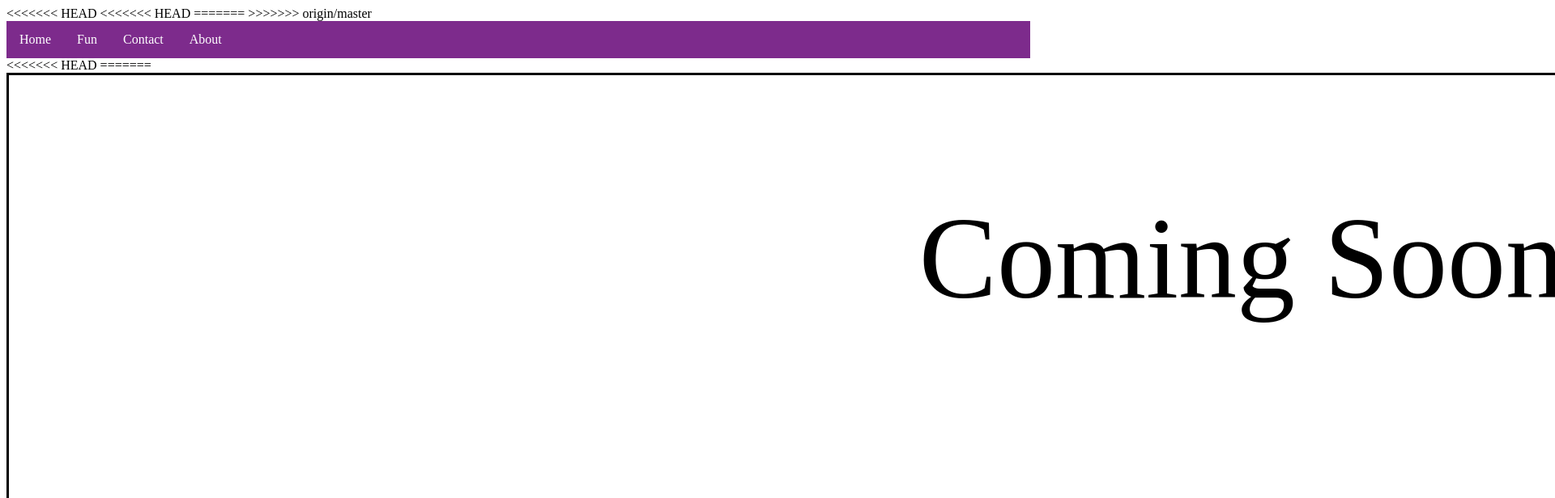
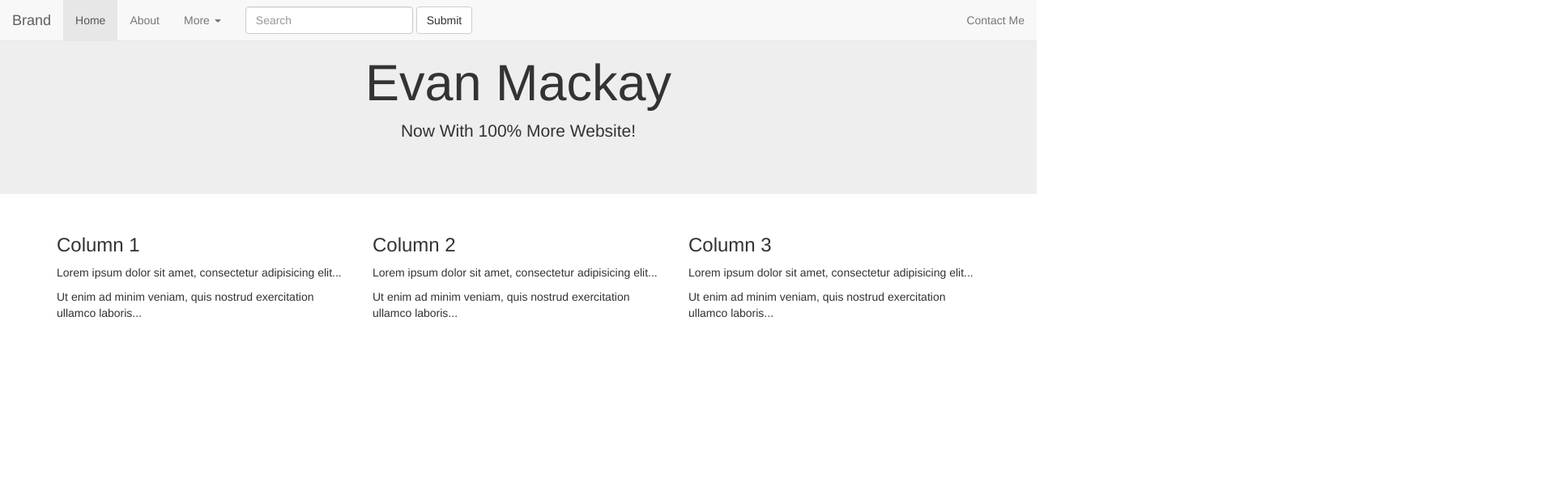
Before and after one commit to marcolussetti/evantm.github.io, a plain HTML site: page index.html in a window 1280 px wide. Shown: the top 616 px of the page at 81% size, 1920 px wide, since content can reach past the window. Drawn offline with nearby package versions, Linux system fonts and the light colour scheme.

Commit message:
Added proper page and deleted non-working 404

```diff
--- a/index.html
+++ b/index.html
@@ -1,59 +1,86 @@
 <!DOCTYPE html>
-<html>
-<<<<<<< HEAD
-<<<<<<< HEAD
-=======
->>>>>>> origin/master
+<html lang="en">
 <head>
-<style>
-ul {
-    list-style-type: none;
-    margin: 0;
-    padding: 0;
-    overflow: hidden;
-    background-color: #7d2b8c;
-}
-
-li {
-    float: left;
-}
-
-li a {
-    display: block;
-    color: white;
-    text-align: center;
-    padding: 14px 16px;
-    text-decoration: none;
-}
-
-li a:hover {
-<<<<<<< HEAD
-    background-color: #ffff0;
-=======
-    background-color: #ffff00;
->>>>>>> origin/master
-}
-</style>
+  <title>Evan Mackay</title>
+  <meta charset="utf-8">
+  <meta name="viewport" content="width=device-width, initial-scale=1">
+  <link rel="stylesheet" href="https://maxcdn.bootstrapcdn.com/bootstrap/3.3.7/css/bootstrap.min.css">
+  <script src="https://ajax.googleapis.com/ajax/libs/jquery/3.1.1/jquery.min.js"></script>
+  <script src="https://maxcdn.bootstrapcdn.com/bootstrap/3.3.7/js/bootstrap.min.js"></script>
 </head>
 <body>
 
-<ul>
-  <li><a class="active" href="home.html">Home</a></li>
-  <li><a href="fun.html">Fun</a></li>
-  <li><a href="contact.html">Contact</a></li>
-  <li><a href="about.html">About</a></li>
-</ul>
+<nav class="navbar navbar-default navbar-fixed-top">
+  <div class="container-fluid">
+    <!-- Brand and toggle get grouped for better mobile display -->
+    <div class="navbar-header">
+      <button type="button" class="navbar-toggle collapsed" data-toggle="collapse" data-target="#bs-example-navbar-collapse-1" aria-expanded="false">
+        <span class="sr-only">Toggle navigation</span>
+        <span class="icon-bar"></span>
+        <span class="icon-bar"></span>
+        <span class="icon-bar"></span>
+      </button>
+      <a class="navbar-brand" href="#">Brand</a>
+    </div>
+
+    <!-- Collect the nav links, forms, and other content for toggling -->
+    <div class="collapse navbar-collapse" id="bs-example-navbar-collapse-1">
+      <ul class="nav navbar-nav">
+        <li class="active"><a href="#">Home <span class="sr-only">(current)</span></a></li>
+        <li><a href="#">About</a></li>
+        <li class="dropdown">
+          <a href="#" class="dropdown-toggle" data-toggle="dropdown" role="button" aria-haspopup="true" aria-expanded="false">More <span class="caret"></span></a>
+          <ul class="dropdown-menu">
+            <li><a href="resume.pdf">Resume</a></li>
+            <li role="separator" class="divider"></li>
+            <li><a href="school/">School</a></li>
+            <li role="separator" class="divider"></li>
+            <li><a href="projects/">Projects</a></li>
+            <li role="separator" class="divider"></li>
+            <li><a href="apps/">Apps</a></li>
+            <li role="separator" class="divider"></li>
+            <li><a href="cats/">Pictures of Cats</a></li>
+          </ul>
+        </li>
+      </ul>
+      <form class="navbar-form navbar-left">
+        <div class="form-group">
+          <input type="text" class="form-control" placeholder="Search">
+        </div>
+        <button type="submit" class="btn btn-default">Submit</button>
+      </form>
+      <ul class="nav navbar-nav navbar-right">
+        <li><a href="#">Contact Me</a></li>
+      </ul>
+    </div><!-- /.navbar-collapse -->
+  </div><!-- /.container-fluid -->
+</nav>
+
+
+<div class="jumbotron text-center">
+  <h1>Evan Mackay</h1>
+  <p>Now With 100% More Website!</p>
+</div>
+
+<div class="container">
+  <div class="row">
+    <div class="col-sm-4">
+      <h3>Column 1</h3>
+      <p>Lorem ipsum dolor sit amet, consectetur adipisicing elit...</p>
+      <p>Ut enim ad minim veniam, quis nostrud exercitation ullamco laboris...</p>
+    </div>
+    <div class="col-sm-4">
+      <h3>Column 2</h3>
+      <p>Lorem ipsum dolor sit amet, consectetur adipisicing elit...</p>
+      <p>Ut enim ad minim veniam, quis nostrud exercitation ullamco laboris...</p>
+    </div>
+    <div class="col-sm-4">
+      <h3>Column 3</h3>
+      <p>Lorem ipsum dolor sit amet, consectetur adipisicing elit...</p>
+      <p>Ut enim ad minim veniam, quis nostrud exercitation ullamco laboris...</p>
+    </div>
+  </div>
+</div>
 
 </body>
-<<<<<<< HEAD
 </html>
-=======
-<marquee direction="down" width="1920" height="1080" behavior="alternate" style="border:solid">
-  <marquee behavior="alternate">
-    <p style="font-size:900%;">Coming Soon</p>
-  </marquee>
-</marquee>
-=======
->>>>>>> origin/master
-</html>
->>>>>>> origin/master
```
Also changed, not shown: 404.html (deleted).
